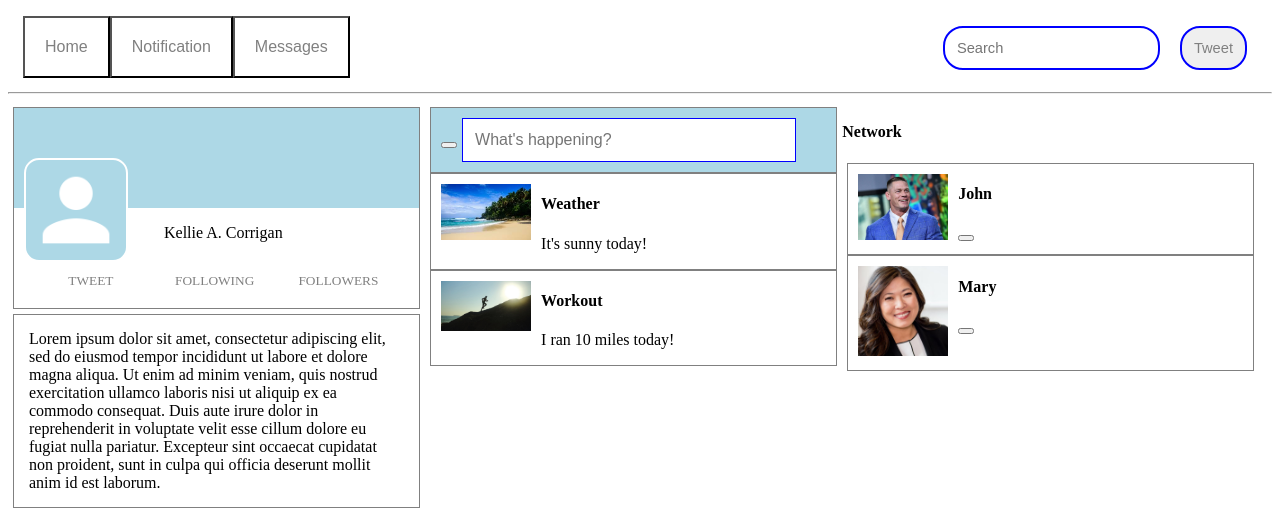
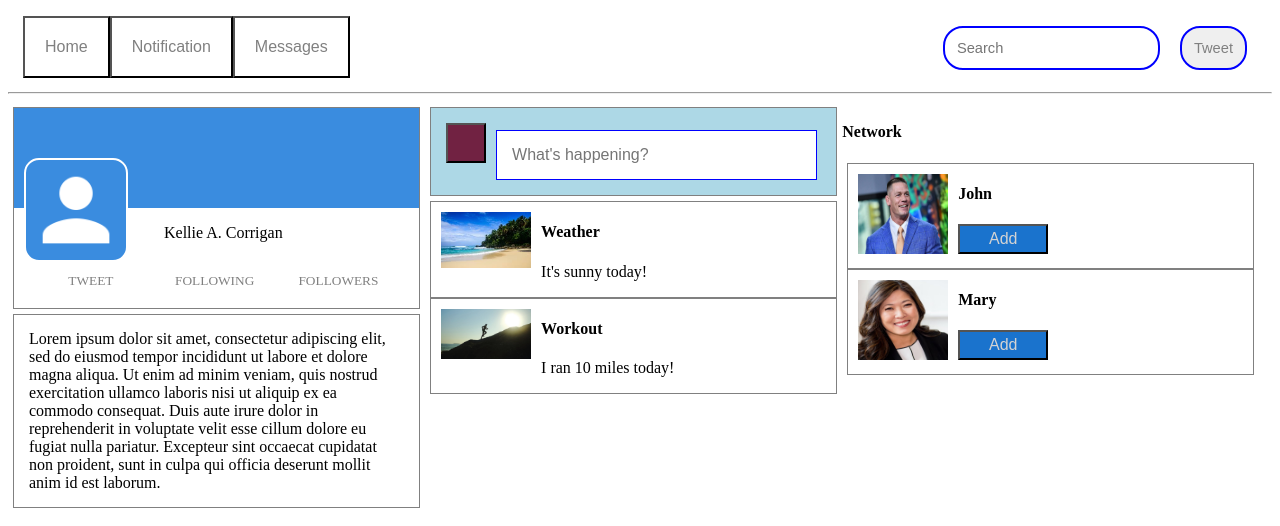
Before and after one commit to Thearyim/react-social-media-clone, a React app: page / in a window 1280 px wide. Shown: the top 526 px of the page. Built offline with nearby package versions, Linux system fonts and the light colour scheme.

Commit message:
Add more styling

```diff
--- a/src/components/AddPost.jsx
+++ b/src/components/AddPost.jsx
@@ -5,22 +5,29 @@ function AddPost() {
     backgroundColor: 'lightblue',
     padding: '10px',
     border: '1px solid grey',
-    margin: '5px',
-    marginBottom: '0'
+    margin: '5px'
   }
   var formStyle={
     fontSize: '12pt',
-    padding: '12px',
+    padding: '15px',
     border: '1px solid blue',
     color: 'blue',
-    width: '80%',
-    marginLeft: '5px'
+    width: '75%',
+    margin: '5px'
+  }
+  var buttonStyle = {
+    backgroundColor: '#712242',
+    width: '40px',
+    height: '40px',
+    fontSize: '12pt',
+    color: 'lightgrey',
+    margin: '5px'
   }
 
   return(
     <div style={postStyle}>
       <form>
-        <button></button>
+        <button style={buttonStyle}></button>
         <input style={formStyle} placeholder="What's happening?"></input>
       </form>
     </div>
--- a/src/components/NetworkConnection.jsx
+++ b/src/components/NetworkConnection.jsx
@@ -10,7 +10,16 @@ function NetworkConnection(props) {
   }
   var imgStyle = {
     width: '90px',
-    padding: '10px'
+    padding: '10px',
+    height: '80px'
+  }
+  var buttonStyle = {
+    backgroundColor: '#1A73CD',
+    width: '90px',
+    height: '30px',
+    fontSize: '12pt',
+    color: 'lightgrey',
+    marginBottom: '10px'
   }
   return(
     <div style={postGridStyle}>
@@ -19,7 +28,7 @@ function NetworkConnection(props) {
       </div>
       <div>
         <h4>{props.name}</h4>
-        <button></button>
+        <button style={buttonStyle}>Add</button>
       </div>
     </div>
   );
--- a/src/components/PersonalPanel.jsx
+++ b/src/components/PersonalPanel.jsx
@@ -10,10 +10,10 @@ function PersonalPanel() {
     margin: '5px'
   }
   var headerStyle={
-    backgroundColor: 'lightblue'
+    backgroundColor: '#3A8CDF'
   }
   var imgStyle={
-    backgroundColor: 'lightblue',
+    backgroundColor: '#3A8CDF',
     border: '2px solid white',
     borderRadius: '15px',
     width: '100px',
```
